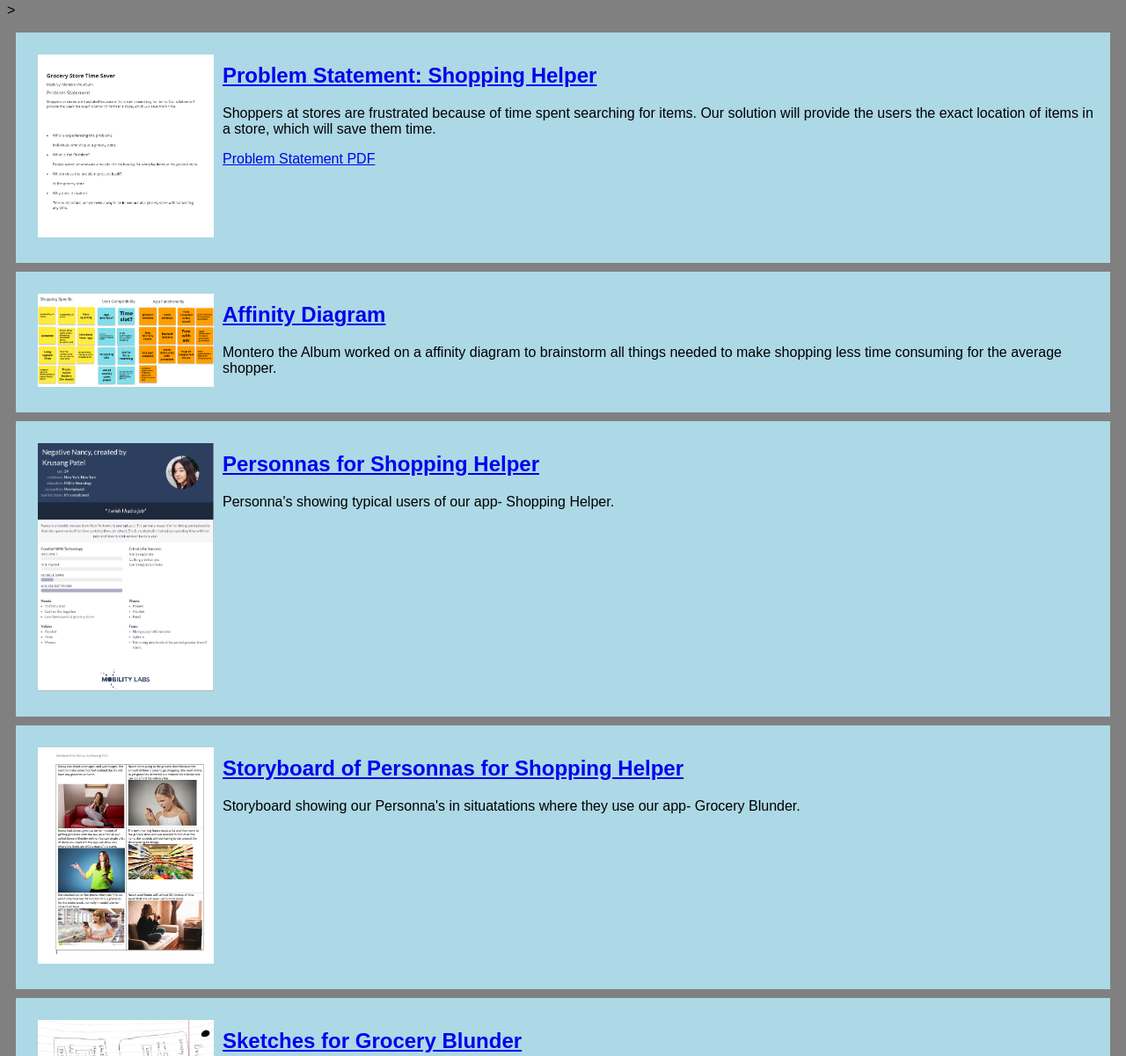
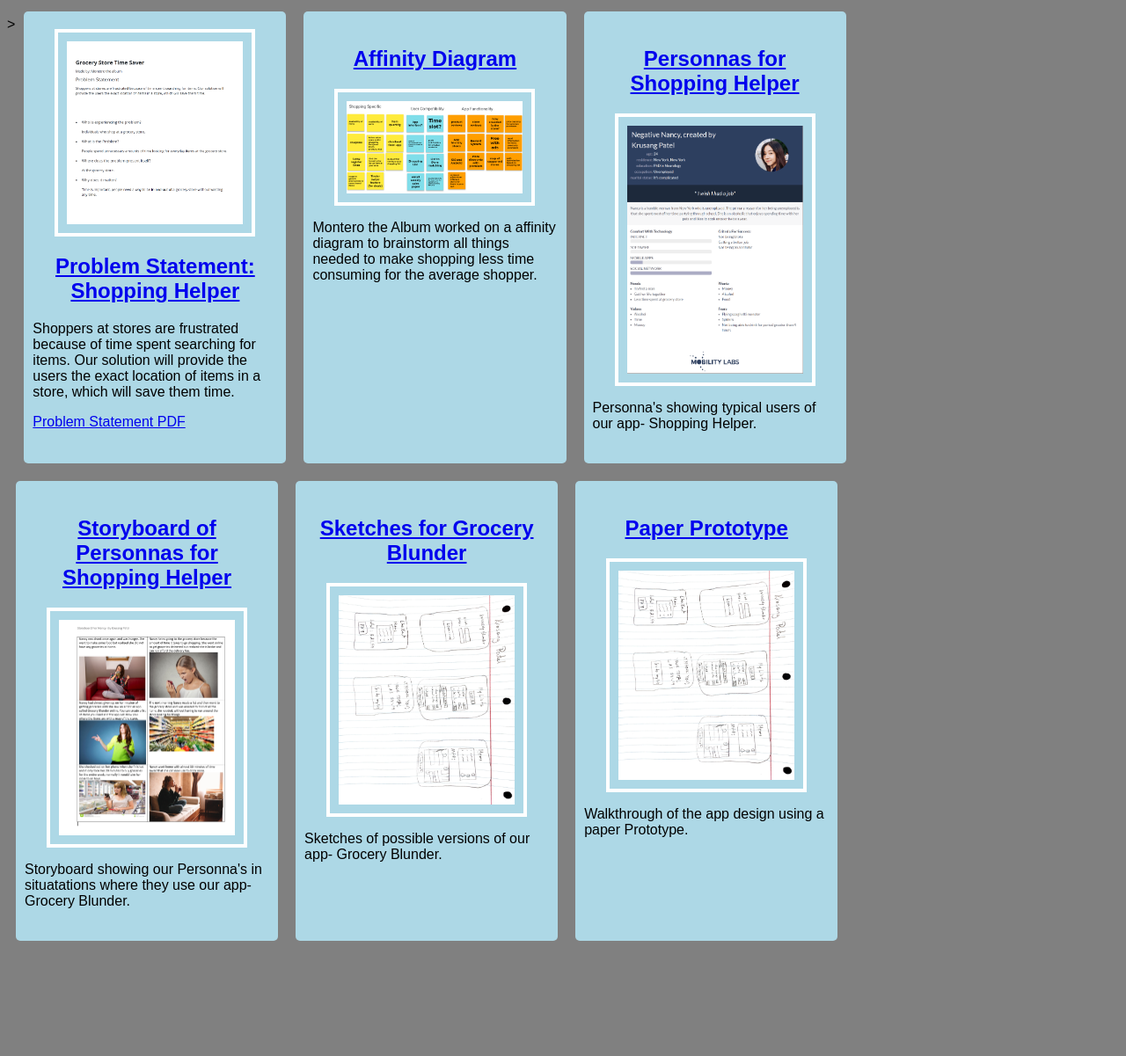
Before and after one commit to krusang/krusang.github.io, a plain HTML site: page index.html in a window 1280 px wide. Shown: the part 125-1326 px from the top of the page at 88% size. After the commit the page ends 1213 px from the top, so only its background shows below. Drawn offline with Linux system fonts and the light colour scheme.

Commit message:
Add files via upload

```diff
--- a/index.html
+++ b/index.html
@@ -6,7 +6,9 @@
     </head>
           <h1>Krusang Patel's CSCE 190 Site</h1>
 
+
           <a href="images/teams.png"><h2>TEAMS LINK</h2></a>
+        <div class="assignments">
           <p>
                 <!-- Problem Statement-->>
                 <section class="assignment">
@@ -22,9 +24,10 @@
                 </section>
                     <!-- Affinity Diagram-->
                 <section class="assignment">
+                     <a href="files/Shopping_Helper.pdf"><h2>Affinity Diagram</h2></a>
                     <a href="files/Shopping_Helper.pdf"><img src="images/AD.PNG"></a>
                         <section class="ass-details">
-                        <a href="files/Shopping_Helper.pdf"><h2>Affinity Diagram</h2></a>
+
                             <p>
                                 Montero the Album worked on a affinity diagram to brainstorm all things needed to make shopping less time consuming for the average shopper.
                             </p>
@@ -33,9 +36,10 @@
                         </section>
                         <!-- Personna Assignment-->
                 <section class="assignment">
+                    <a href="files/personna.pdf.pdf"><h2>Personnas for Shopping Helper</h2></a>
                     <a href="files/personna.pdf.pdf"><img src="images/personna.png"></a>
                         <section class="ass-details">
-                        <a href="files/personna.pdf.pdf"><h2>Personnas for Shopping Helper</h2></a>
+
                             <p>
                                 Personna's showing typical users of our app- Shopping Helper.
                             </p>
@@ -44,9 +48,10 @@
                         </section>
                         <!-- Storyboard Assignment-->
                 <section class="assignment">
+                    <a href="files/Storyboard.pdf"><h2>Storyboard of Personnas for Shopping Helper</h2></a>
                     <a href="files/Storyboard.pdf"><img src="images/Storyboard.PNG"></a>
                         <section class="ass-details">
-                        <a href="files/Storyboard.pdf"><h2>Storyboard of Personnas for Shopping Helper</h2></a>
+
                             <p>
                                 Storyboard showing our Personna's in situatations where they use our app- Grocery Blunder.
                             </p>
@@ -55,14 +60,30 @@
                     </section>
                             <!-- Sketches Assignment-->
                 <section class="assignment">
+                    <a href="files/sketches.pdf"><h2>Sketches for Grocery Blunder</h2></a>
                     <a href="files/sketches.pdf"><img src="images/Sketches.PNG"></a>
                         <section class="ass-details">
-                        <a href="files/sketches.pdf"><h2>Sketches for Grocery Blunder</h2></a>
+
                             <p>
                                 Sketches of possible versions of our app- Grocery Blunder.
                             </p>
                         </section>
                         </p>
                         </section>
+                        <!-- Prototype Assignment-->
+                <section class="assignment">
+                    <a href="https://youtube.com/shorts/HTVXIe7HeLw?feature=share
+                            "><h2>Paper Prototype</h2></a>
+                    <a href="https://youtube.com/shorts/HTVXIe7HeLw?feature=share
+                    "><img src="images/Sketches.PNG"></a>
+                        <section class="ass-details">
+
+                            <p>
+                                Walkthrough of the app design using a paper Prototype.
+                            </p>
+                        </section>
+                        </p>
+                        </section>
+                    </div>
             </body>
             </html>
--- a/styles.css
+++ b/styles.css
@@ -2,16 +2,23 @@ body {
     background:grey;
     font-family:Arial, Helvetica;
 }
-
+.assignments{
+    display:flex;
+    flex-wrap:wrap;
+}
 .assignment {
-    display:flex;
+    width:22%;
     background:lightblue;
-    padding:15px;
+    padding:20px 10px;
     margin:10px;
+    border-radius: 5px;
 }
 .assignment img {
 width:200px;
 padding:10px;
+border:4px solid #fff;
+display:block;
+margin:auto;
 
 }
 h1 {
@@ -19,3 +26,7 @@ h1 {
     text-align:center;
 
 }
+
+h2{
+    text-align:center;
+}
```
Lines whose indentation alone changed are shown as unchanged.
